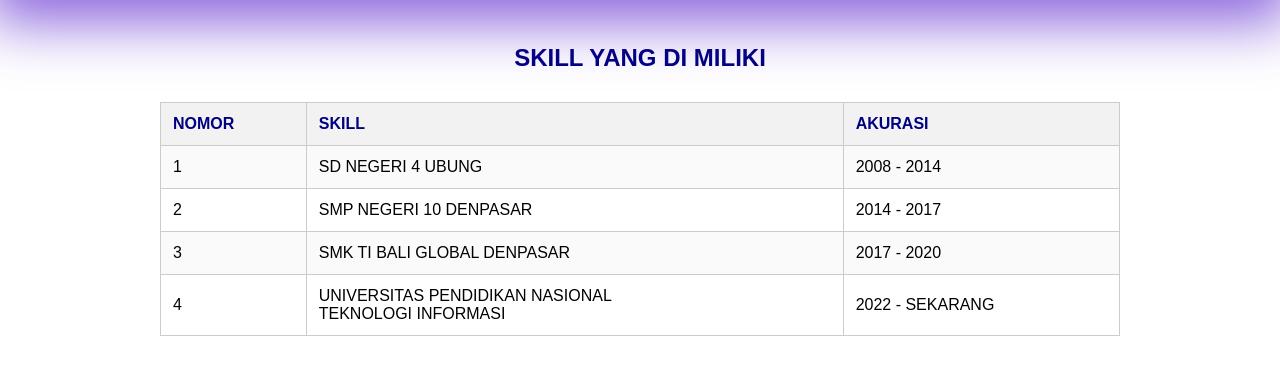
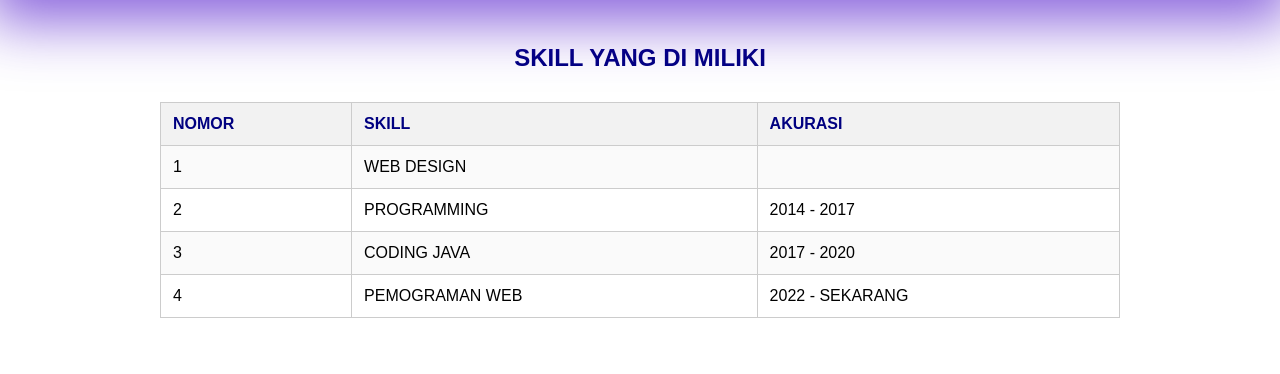
Before and after one commit to obipranata16/cvobihtml, a plain HTML site: page skill.html in a window 1280 px wide. Shown: the part 76-450 px from the top of the page. Drawn offline with Linux system fonts and the light colour scheme.

Commit message:
MENGUBAH KOLOM SKILL YANG DIMILIKI

```diff
--- a/skill.html
+++ b/skill.html
@@ -132,22 +132,22 @@
         </tr>
         <tr>
           <td>1</td>
-          <td>SD NEGERI 4 UBUNG</td>
-          <td>2008 - 2014</td>
+          <td>WEB DESIGN</td>
+          <td></td>
         </tr>
         <tr>
           <td>2</td>
-          <td>SMP NEGERI 10 DENPASAR</td>
+          <td>PROGRAMMING</td>
           <td>2014 - 2017</td>
         </tr>
         <tr>
           <td>3</td>
-          <td>SMK TI BALI GLOBAL DENPASAR</td>
+          <td>CODING JAVA</td>
           <td>2017 - 2020</td>
         </tr>
         <tr>
           <td>4</td>
-          <td>UNIVERSITAS PENDIDIKAN NASIONAL<br>TEKNOLOGI INFORMASI</td>
+          <td>PEMOGRAMAN WEB<br></td>
           <td>2022 - SEKARANG</td>
         </tr>
       </table>
```
